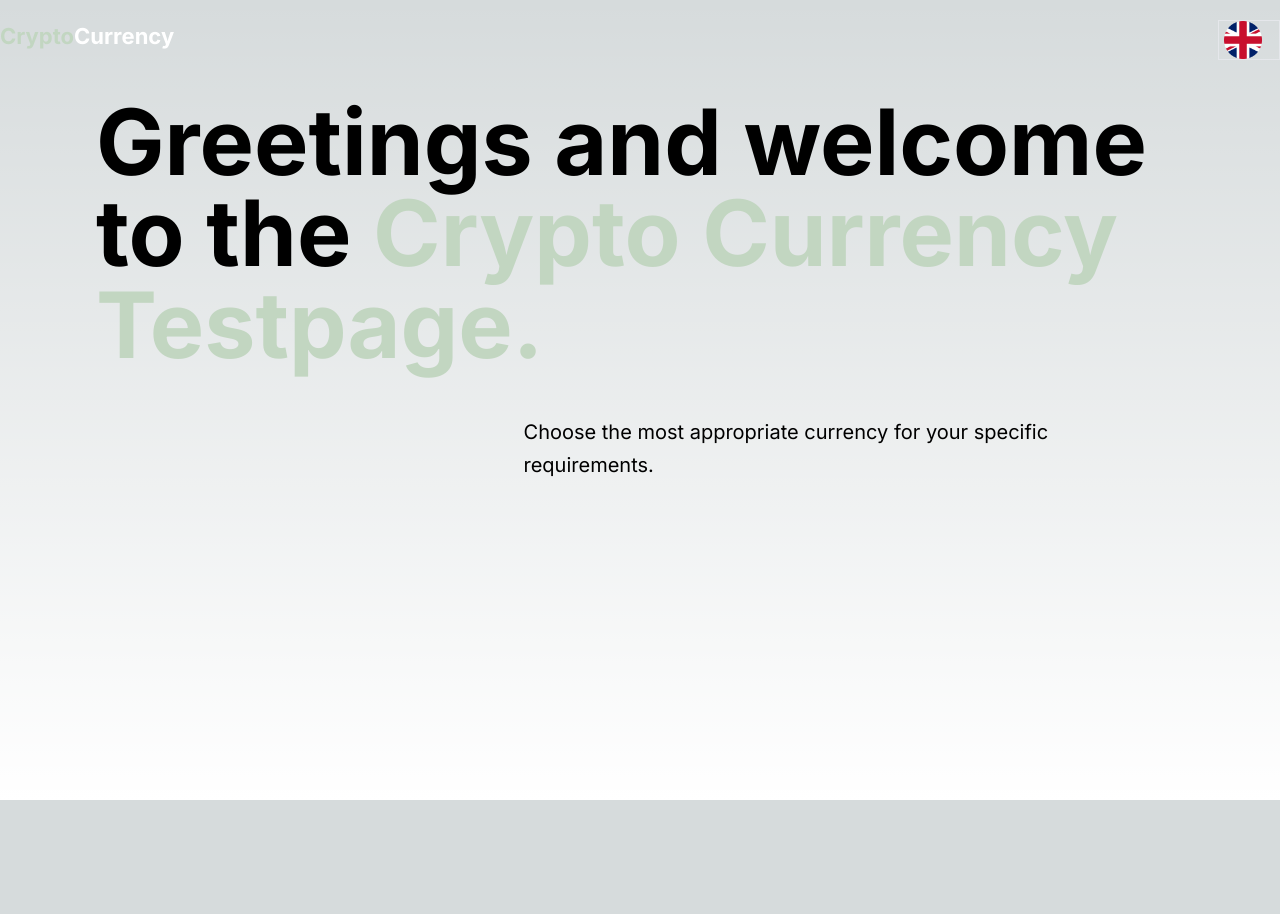
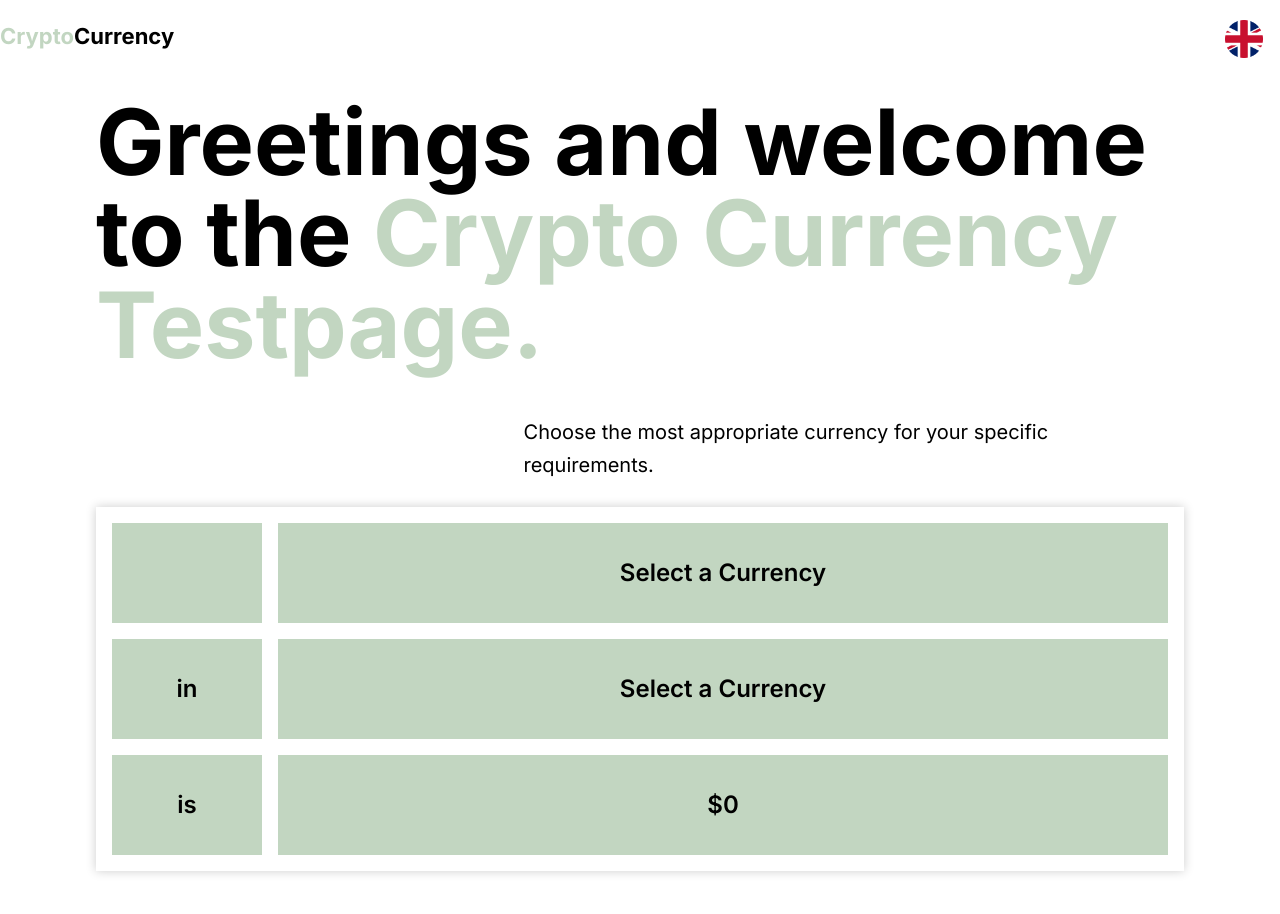
Before and after one commit to Ilze-Bilze/cryptocurrency, a Next.js app: page / in a window 1280 px wide. Shown: the top 914 px of the page. Before the commit the page ends 800 px from the top, so only its background shows below. Built offline with nearby package versions, Linux system fonts and the light colour scheme.

Commit message:
added form and currensy api

```diff
--- /dev/null
+++ b/src/app/components/Form.js
@@ -0,0 +1,91 @@
+"use client"; // This is a client component
+import { useEffect, useRef } from 'react'
+import currencies from "../utilities/currencies";
+
+function Form() {
+  const formRef = useRef()
+  const fromSelectRef = useRef()
+  const fromInputRef = useRef()
+  const toSelectRef = useRef()
+  const toElRef = useRef()
+
+  const form = formRef.current
+  const fromInput = fromInputRef.current
+  const fromSelect = fromSelectRef.current
+  const toSelect = toSelectRef.current
+  const toEl = toElRef.current
+
+  const endpoint = 'https://api.coinbase.com/v2/exchange-rates?currency';
+  const ratesByBase = {};
+
+  function generateOptions(options) {
+    return Object.entries(options)
+      .map(
+        ([currencyCode, currencyName]) =>
+          `<option value="${currencyCode}">${currencyCode} - ${currencyName}</option>`,
+      )
+      .join('');
+  }
+
+  async function fetchRates(base = 'EUR') {
+    const res = await fetch(`${endpoint}?base=${base}`);
+    const rates = await res.json();
+    return rates;
+  }
+
+  async function convert(amount, from, to) {
+    // first check if we even have the rates to convert from that currency
+    if (!ratesByBase[from]) {
+      console.log(
+        `Oh, nooo! We don't have ${from} to convert ${to}. So let's go get it!`,
+      );
+      const rates = await fetchRates(from);
+      // store them for next time
+      ratesByBase[from] = rates;
+      // console.log(rates);
+      const rate = ratesByBase[from].rates[to];
+      const convertedAmount = rate * amount;
+      console.log(`${amount} ${from} is ${convertedAmount} in ${to}`);
+      return convertedAmount;
+    }
+    // Convert that amount that they past in
+  }
+
+  function formatCurrency(amount, currency) {
+    return Intl.NumberFormat('en-US', {
+      style: 'currency',
+      currency,
+    }).format(amount);
+  }
+
+  async function handleInput(e) {
+    const rawAmount = await convert(
+      fromInput.value,
+      fromSelect.value,
+      toSelect.value,
+    );
+    toEl.textContent = formatCurrency(rawAmount, toSelect.value);
+  }
+
+  const optionsHTML = generateOptions(currencies);
+  // On page load, populate the options
+  // fromSelect.innerHTML = optionsHTML;
+  // toSelect.innerHTML = optionsHTML;
+  // form.addEventListener('input', handleInput);
+
+  return (
+    <form className="border" ref={formRef}>
+      <input type="number" name="from_amount" ref={fromInputRef} />
+      <select name="from_currency" ref={fromSelectRef}>
+        <option>Select a Currency</option>
+      </select>
+      <p>in</p>
+      <select name="to_currency" ref={toSelectRef}>
+        <option>Select a Currency</option>
+      </select>
+      <p>is</p>
+      <p className="to_amount" ref={toElRef}>$0</p>
+    </form>
+  )
+}
+export default Form
--- a/src/app/components/Header.js
+++ b/src/app/components/Header.js
@@ -17,9 +17,9 @@ function Header() {
       <header className="w-screen top-0" style={{ background: scroll ? "#fff" : "", zIndex: "999", padding: scroll ? "10px 0 10px 0" : "20px 0 20px 0", position: scroll ? "fixed" : "absolute" }}>
         <div className="relative flex flex-row justify-between item-center container m-auto">
           {/* Logo */}
-          <a className="text-[22px] font-bold text-white hover:text-main" href="/">
+          <a className="text-[22px] font-bold text-black hover:text-main" href="/">
           <span className="text-[#C2D6C1]">Crypto</span>Currency</a>
-          <div className="relative flex flex-row justify-between gap-x-5 border">
+          <div className="relative flex flex-row justify-between gap-x-5">
             <Flags />
           </div>
         </div>
--- a/src/app/globals.css
+++ b/src/app/globals.css
@@ -18,13 +18,8 @@
 
 body {
   font-family: Inter, system-ui, Avenir, Helvetica, Arial, sans-serif;
-  color: rgb(var(--foreground-rgb));
-  background: linear-gradient(
-      to bottom,
-      transparent,
-      rgb(var(--background-end-rgb))
-    )
-    rgb(var(--background-start-rgb));
+  color: black;
+  background: white;
 }
 
 h1 {
@@ -39,6 +34,51 @@ h1 {
   }
 }
 
+form {
+  border:0;
+  display: grid;
+  grid-template-columns: auto 1fr;
+  grid-auto-rows: 1fr;
+  font-size: 1.5rem;
+  text-align: center;
+  font-weight: 600;
+  padding: 1rem;
+  box-shadow: 0 0 10px rgba(0,0,0,0.2);
+  grid-gap: 1rem;
+  align-items: stretch;
+}
+
+
+:is(button, input, select, textarea) {
+  margin:0;
+  text-align: center;
+  font-weight: 600;
+  border:0;
+}
+
+:is(button, input, select, textarea):focus {
+  outline-color: violet;
+}
+
+input {
+  width: 150px;
+}
+
+select {
+  background: none;
+  border:0;
+  padding: 2rem;
+}
+
+form > * {
+  background: #C2D6C1;
+  margin: 0;
+  border-radius: 0;
+  -webkit-appearance: none;
+  display: grid;
+  align-content: center;
+}
+
 .green-words {
   color: #C2D6C1;
 }
--- a/src/app/page.js
+++ b/src/app/page.js
@@ -1,10 +1,10 @@
 "use client"; // This is a client component
 import { createRoot } from 'react-dom/client';
-import Image from "next/image";
 import Header from "./components/Header";
 import "./i18n";
 import Intro from './components/Intro';
 import { useTranslation } from 'react-i18next';
+import Form from './components/Form';
 
 export default function Home() {
   const { t } = useTranslation();
@@ -17,8 +17,8 @@ export default function Home() {
 
       <div className="w-full">
         <Intro title={t(about.header)} />
-        <div className="fixed bottom-0 left-0 flex h-48 w-full items-end justify-center bg-gradient-to-t from-white via-white dark:from-black dark:via-black lg:static lg:h-auto lg:w-auto lg:bg-none">
-
+        <div className="">
+          <Form />
         </div>
       </div>
     </main>
--- /dev/null
+++ b/src/app/utilities/currencies.js
@@ -0,0 +1,36 @@
+const currencies = {
+  USD: 'United States Dollar',
+  AUD: 'Australian Dollar',
+  BGN: 'Bulgarian Lev',
+  BRL: 'Brazilian Real',
+  CAD: 'Canadian Dollar',
+  CHF: 'Swiss Franc',
+  CNY: 'Chinese Yuan',
+  CZK: 'Czech Republic Koruna',
+  DKK: 'Danish Krone',
+  GBP: 'British Pound Sterling',
+  HKD: 'Hong Kong Dollar',
+  HRK: 'Croatian Kuna',
+  HUF: 'Hungarian Forint',
+  IDR: 'Indonesian Rupiah',
+  ILS: 'Israeli New Sheqel',
+  INR: 'Indian Rupee',
+  JPY: 'Japanese Yen',
+  KRW: 'South Korean Won',
+  MXN: 'Mexican Peso',
+  MYR: 'Malaysian Ringgit',
+  NOK: 'Norwegian Krone',
+  NZD: 'New Zealand Dollar',
+  PHP: 'Philippine Peso',
+  PLN: 'Polish Zloty',
+  RON: 'Romanian Leu',
+  RUB: 'Russian Ruble',
+  SEK: 'Swedish Krona',
+  SGD: 'Singapore Dollar',
+  THB: 'Thai Baht',
+  TRY: 'Turkish Lira',
+  ZAR: 'South African Rand',
+  EUR: 'Euro',
+};
+
+export default currencies;
```
